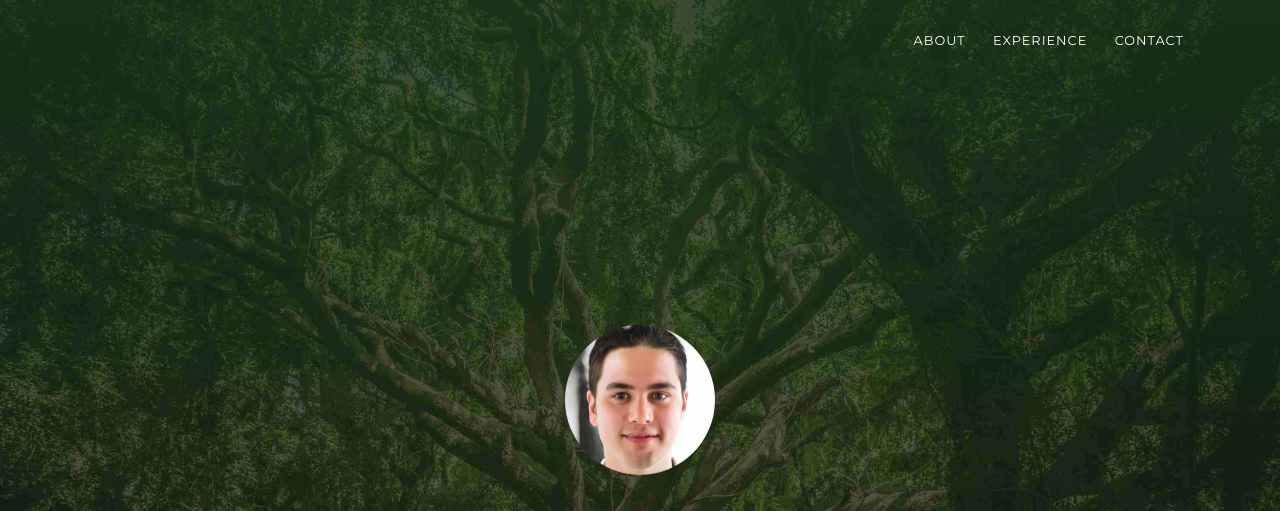
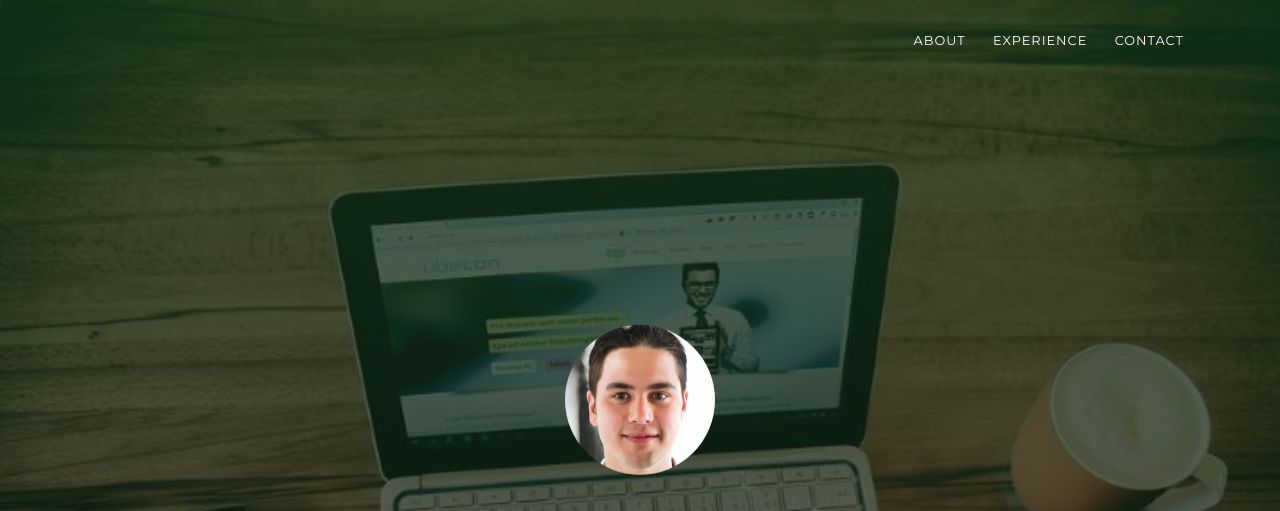
Before and after one commit to davidlutembo/davidlutembo.github.io, a plain HTML site: page index.html in a window 1280 px wide. Shown: the top 511 px of the page. Drawn offline with Linux system fonts and the light colour scheme.

Commit message:
Update index.html

```diff
--- a/index.html
+++ b/index.html
@@ -35,7 +35,7 @@
 <div class="profile-page">
   <div class="wrapper">
     <div class="page-header page-header-small" filter-color="green">
-      <div class="page-header-image" data-parallax="true" style="background-image: url('images/cc-bg-1.jpg');"></div>
+      <div class="page-header-image" data-parallax="true" style="background-image: url('images/project-2.jpg');"></div>
       <div class="container">
         <div class="content-center">
           <div class="cc-profile-image"><a href="#"><img src="images/thomas.jpeg" alt="Image"/></a></div>
```
